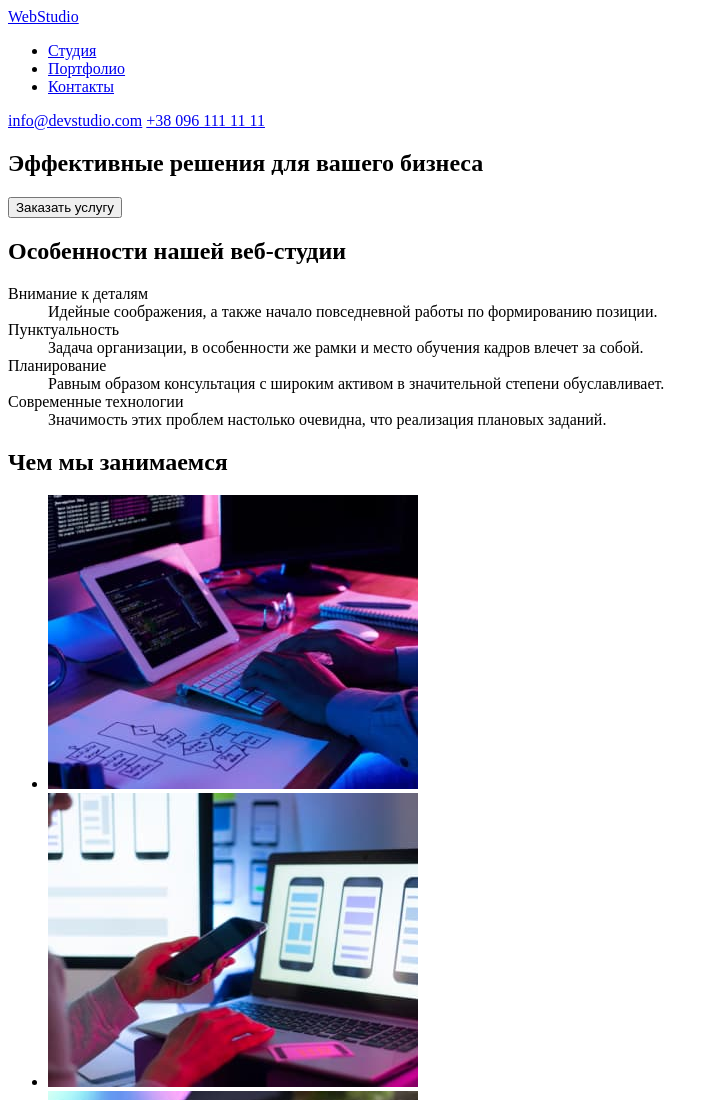
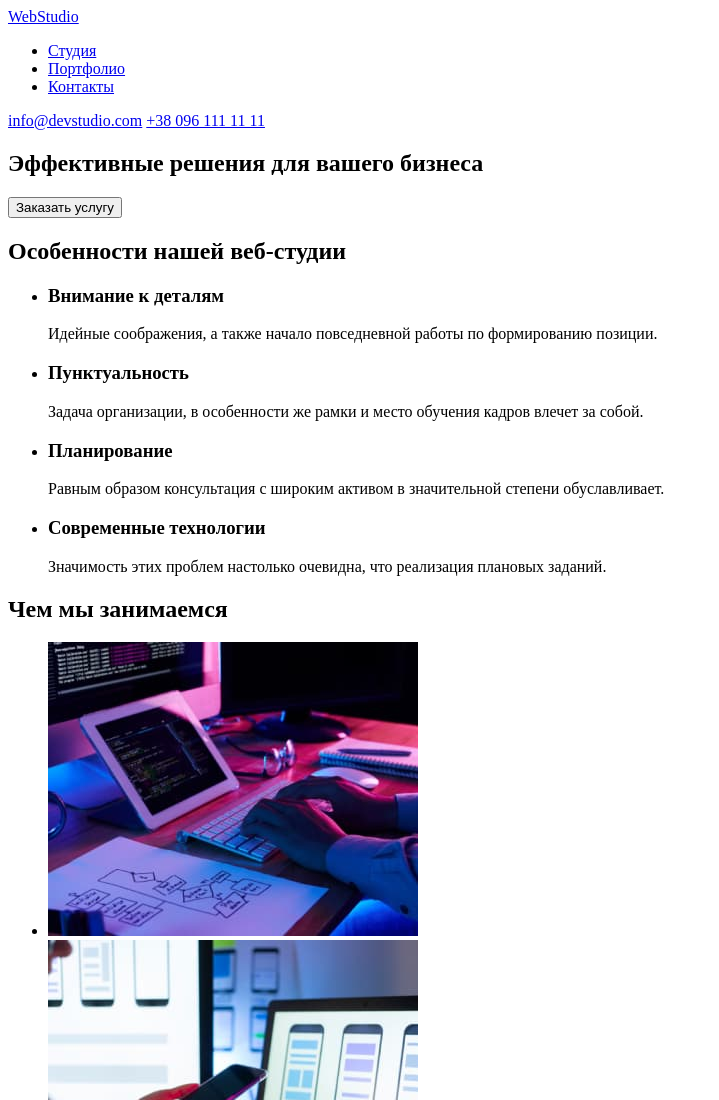
Before and after one commit to NickKushnirov/goit-markup-hw-01, a plain HTML site: page index.html in a window 1280 px wide. Shown: the top 1100 px of the page, without its empty margins (0-719 px from the left). Drawn offline with Linux system fonts and the light colour scheme.

Commit message:
DL заменен на UL
В секции our features section

```diff
--- a/index.html
+++ b/index.html
@@ -40,31 +40,36 @@
       <!-- our features section -->
       <section>
         <h2>Особенности нашей веб-студии</h2>
-        <dl>
-          <dt>Внимание к деталям</dt>
-          <dd>
-            Идейные соображения, а также начало повседневной работы по
-            формированию позиции.
-          </dd>
-
-          <dt>Пунктуальность</dt>
-          <dd>
-            Задача организации, в особенности же рамки и место обучения кадров
-            влечет за собой.
-          </dd>
-
-          <dt>Планирование</dt>
-          <dd>
-            Равным образом консультация с широким активом в значительной степени
-            обуславливает.
-          </dd>
-
-          <dt>Современные технологии</dt>
-          <dd>
-            Значимость этих проблем настолько очевидна, что реализация плановых
-            заданий.
-          </dd>
-        </dl>
+        <ul>
+          <li>
+            <h3>Внимание к деталям</h3>
+            <p>
+              Идейные соображения, а также начало повседневной работы по
+              формированию позиции.
+            </p>
+          </li>
+          <li>
+            <h3>Пунктуальность</h3>
+            <p>
+              Задача организации, в особенности же рамки и место обучения кадров
+              влечет за собой.
+            </p>
+          </li>
+          <li>
+            <h3>Планирование</h3>
+            <p>
+              Равным образом консультация с широким активом в значительной
+              степени обуславливает.
+            </p>
+          </li>
+          <li>
+            <h3>Современные технологии</h3>
+            <p>
+              Значимость этих проблем настолько очевидна, что реализация
+              плановых заданий.
+            </p>
+          </li>
+        </ul>
       </section>
 
       <!-- what are we doing section -->
```
